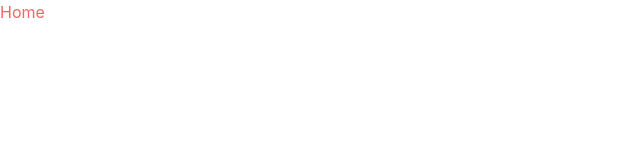
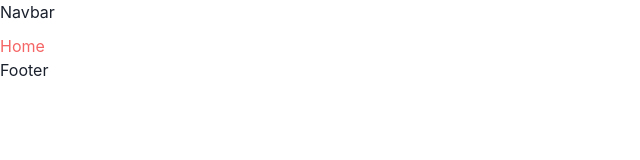
Before and after one commit to timifyjs/blog, a React (Vite) app: page / in a window 1280 px wide. Shown: the top 160 px of the page, without its empty margins (0-640 px from the left). Built offline with nearby package versions, Linux system fonts and the light colour scheme.

Commit message:
front-end routes

```diff
--- a/src/App.jsx
+++ b/src/App.jsx
@@ -1,15 +1,47 @@
-import { createBrowserRouter, RouterProvider, Route } from "react-router-dom";
+import {
+  createBrowserRouter,
+  RouterProvider,
+  Route,
+  Outlet,
+} from "react-router-dom";
+import { Box } from "@chakra-ui/react";
 
 import Register from "./pages/Register";
 import Login from "./pages/Login";
 import Home from "./pages/Home";
 import Write from "./pages/Write";
 import Single from "./pages/Single";
+import Navbar from "./Components/Navbar";
+import Footer from "./Components/Footer";
+
+const Layout = () => {
+  return (
+    <>
+      <Navbar />
+      <Outlet />
+      <Footer />
+    </>
+  );
+};
 
 const router = createBrowserRouter([
   {
     path: "/",
-    element: <Home />,
+    element: <Layout />,
+    children: [
+      {
+        path: "/",
+        element: <Home />,
+      },
+      {
+        path: "/post/:id",
+        element: <Single />,
+      },
+      {
+        path: "/write",
+        element: <Write />,
+      },
+    ],
   },
   {
     path: "/register",
@@ -19,20 +51,14 @@
     path: "/login",
     element: <Login />,
   },
-  {
-    path: "/write",
-    element: <Write />,
-  },
-  {
-    path: "/single",
-    element: <Single />,
-  },
 ]);
 function App() {
   return (
-    <div className="App">
-      <RouterProvider router={router} />
-    </div>
+    <Box className="App">
+      <Box className="container">
+        <RouterProvider router={router} />
+      </Box>
+    </Box>
   );
 }
 
--- a/src/pages/Home.jsx
+++ b/src/pages/Home.jsx
@@ -1,7 +1,7 @@
 import { Box } from "@chakra-ui/react";
 const Home = () => {
   return (
-    <Box color="red.400">
+    <Box color="red.400" mt="10px" className="home">
       <h1>Home</h1>
     </Box>
   );
```
